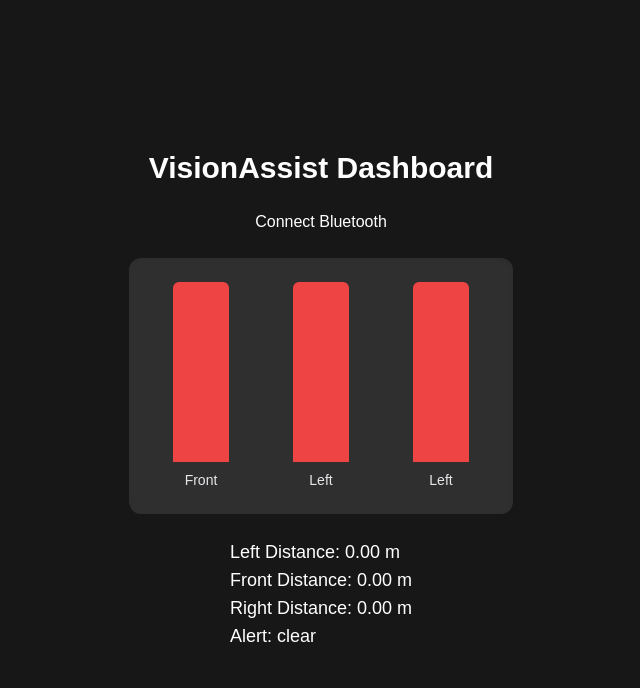
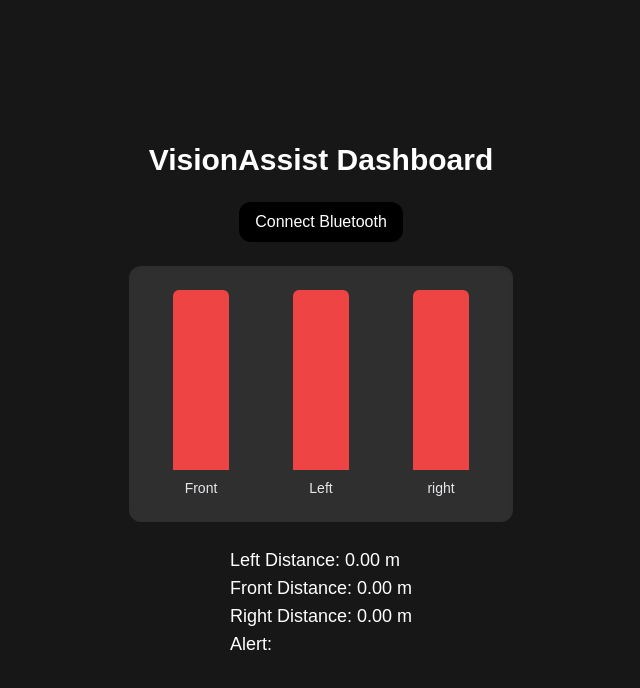
Before and after one commit to SayujTiwari/VisionAssist, a Next.js app in the folder Interfaceapp/: page / in a window 1280 px wide. Shown: the top 688 px of the page, without its empty margins (319-959 px from the left). Built offline with nearby package versions, Linux system fonts and the light colour scheme.

Commit message:
Working build

```diff
--- a/Interfaceapp/app/page.tsx
+++ b/Interfaceapp/app/page.tsx
@@ -1,31 +1,34 @@
 "use client";
 
-import { onValueChange } from "@/utils/state";
-
-import useMockSensorData from "@/hooks/mockSensorData";
+import { useEffect, useState } from "react";
+import { onValueChange, getValue, type procData } from "@/utils/state";
+import { connectBLE } from "@/utils/ble";
 import VoiceAlert from "@/components/voiceAlert";
 import DistanceBars from "@/components/distanceBars";
-import { connectBLE } from "@/utils/ble";
-
 
 export default function Page() {
-  let data:{ msg:string, front:number, right:number, left:number } = {msg:"clear", front:0, left:0, right:0};
+  const [data, setData] = useState<procData>(() => getValue() ?? { msg: "clear", front: 0, left: 0, right: 0 });
 
-  onValueChange((value) => {
-    data=value
-  });
+  // Subscribe once to your state emitter; unsubscribe on unmount
+  useEffect(() => {
+    const off = onValueChange((value) => setData(value));
+    return () => { if (typeof off === "function") off(); };
+  }, []);
 
   return (
-    <main className="flex flex-col items-center justify-center min-h-screen gap-6">
+    <main className="flex flex-col items-center justify-center min-h-screen gap-6 p-6">
       <h1 className="text-3xl font-bold">VisionAssist Dashboard</h1>
 
-      <button onClick={connectBLE}>Connect Bluetooth</button>
+      <button className="px-4 py-2 rounded-xl bg-black text-white" onClick={connectBLE}>
+        Connect Bluetooth
+      </button>
 
       <DistanceBars left={data.left} front={data.front} right={data.right} />
+
       <div className="text-lg">
-        <p>Left Distance: {data.left.toFixed(2)} m</p>
-        <p>Front Distance: {data.front.toFixed(2)} m</p>
-        <p>Right Distance: {data.right.toFixed(2)} m</p>
+        <p>Left Distance: {Number.isFinite(data.left) ? data.left.toFixed(2) : "—"} m</p>
+        <p>Front Distance: {Number.isFinite(data.front) ? data.front.toFixed(2) : "—"} m</p>
+        <p>Right Distance: {Number.isFinite(data.right) ? data.right.toFixed(2) : "—"} m</p>
         <p>Alert: {data.msg}</p>
       </div>
 
--- a/Interfaceapp/components/distanceBars.tsx
+++ b/Interfaceapp/components/distanceBars.tsx
@@ -45,7 +45,7 @@ export default function DistanceBars({ left, front, right }: DistanceBarsProps)
           className={`w-14 transition-all duration-500 rounded-t-md ${getColor(right)}`}
           style={{ height: `${rightHeight}%` }}
         ></div>
-        <span className="mt-2 text-sm text-gray-200">Left</span>
+        <span className="mt-2 text-sm text-gray-200">right</span>
       </div>
     </div>
   );
--- a/Interfaceapp/utils/ble.ts
+++ b/Interfaceapp/utils/ble.ts
@@ -1,10 +1,10 @@
 import { updateGuidance, currentGuidance } from "@/utils/guidence"
 import { setValue } from "./state";
 
-
-const NUS_SERVICE = '6e400001-b5a3-f393-e0a9-e50e24dcca9e';
+const ARDUINO_NAME = 'VisionAssist'
+const NUS_SERVICE = 'c1d0a000-1234-4abc-bbbb-1234567890ab';
 const NUS_RX = '6e400002-b5a3-f393-e0a9-e50e24dcca9e'; // write from browser → device
-const NUS_TX = '6e400003-b5a3-f393-e0a9-e50e24dcca9e'; // notify device → browser
+const NUS_TX = 'c1d0a001-1234-4abc-bbbb-1234567890ab'; // notify device → browser
 
 let gDevice: BluetoothDevice | null = null;
 let gServer: BluetoothRemoteGATTServer | null = null;
@@ -18,8 +18,8 @@ interface bleData {
 
 export async function connectBLE() {
     gDevice = await navigator.bluetooth.requestDevice({
-        filters: [{ services: [NUS_SERVICE] }],
-        optionalServices: [NUS_SERVICE],
+        filters:[{services:[NUS_SERVICE]}],
+        optionalServices: [NUS_SERVICE]
     });
     gDevice.addEventListener('gattserverdisconnected', () => console.log('BLE disconnected'));
 
@@ -39,7 +39,9 @@ async function onBleNotification(e: Event) {
     const text = new TextDecoder().decode(bytes); // device → browser data (e.g., JSON or CSV)
 
     let tJson: bleData = JSON.parse(text)
-    await updateGuidance(tJson.left, tJson.right)
+    //await updateGuidance(tJson.left, tJson.right)
+
+    console.log(tJson+" "+tJson.left+" "+tJson.right)
 
     setValue({msg:currentGuidance, front:0, left:tJson.left, right:tJson.right})
 
```
